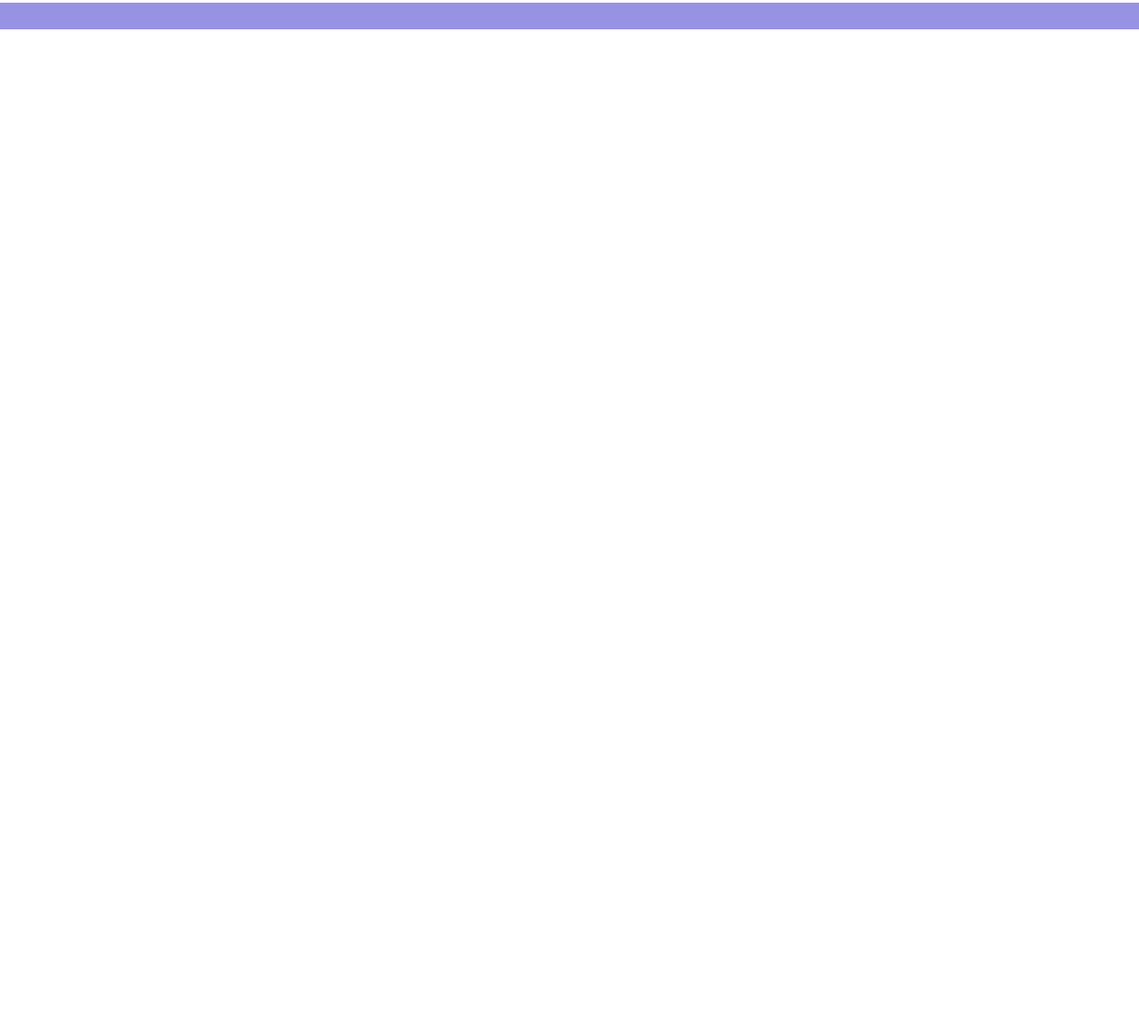
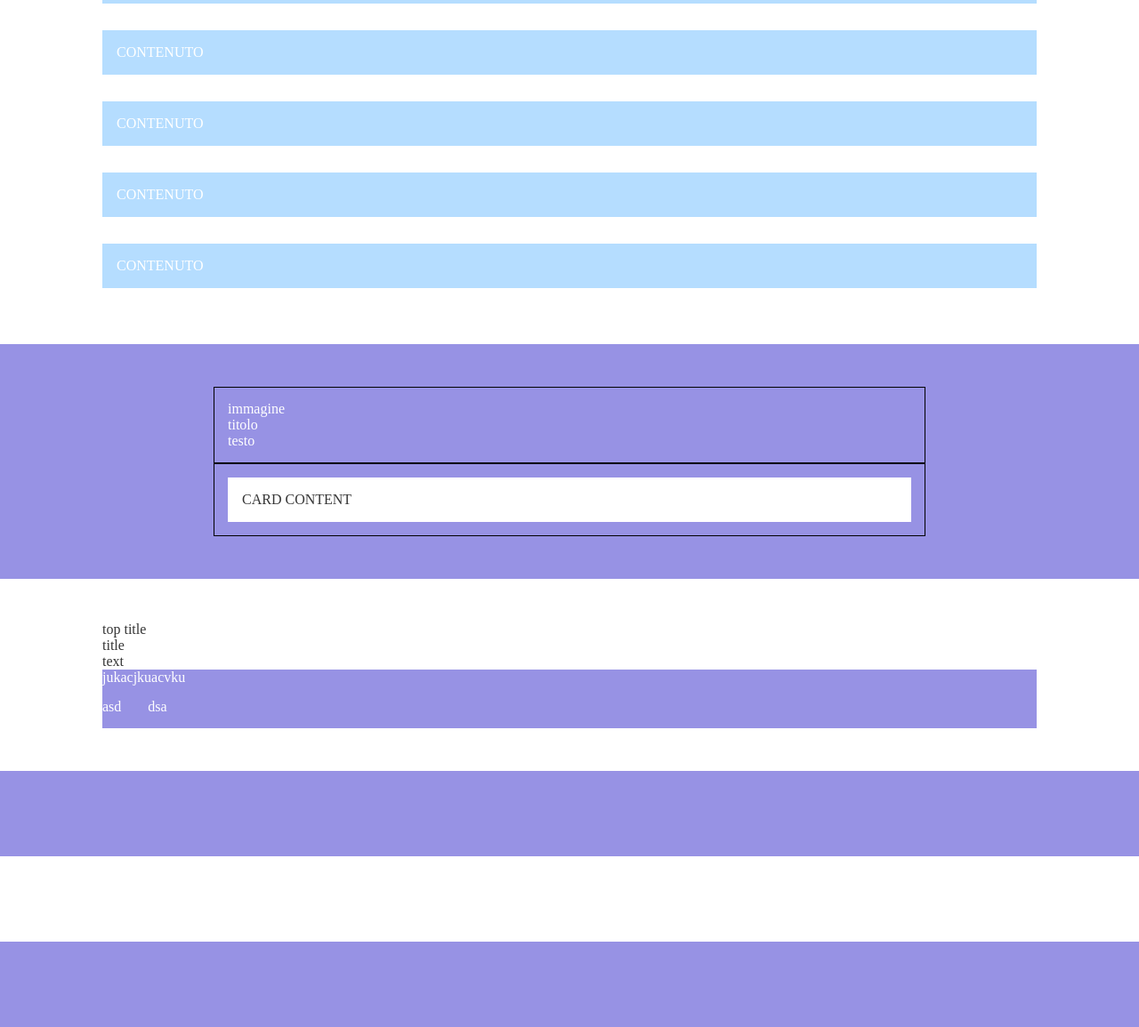
Before and after one commit to zeghena/htmlcss-responsive-layout, a plain HTML site: page index.html in a window 1280 px wide. Shown: the part 255-1410 px from the top of the page at 89% size. Before the commit the page ends 800 px from the top, so only its background shows below. Drawn offline with Linux system fonts and the light colour scheme.

Commit message:
testimonials

```diff
--- a/index.html
+++ b/index.html
@@ -68,13 +68,69 @@
     <!-- #### section PLANNING #####  -->
 
     <section id="planning">
-        <div class="row">
-            <div class="col"></div>
-            <div class="col"></div>
+        <div class="container">
+            <div class="row">
+                <div class="col">
+                    immagine <br>
+                    titolo <br>
+                    testo <br>
+
+
+                </div>
+                <div class="col">
+                    <div class="card">
+                        CARD CONTENT
+                    </div>
+                </div>
+            </div>
+
+        </div>
+
+    </section>
+
+    <!-- ##### SECTION testimonials #####  -->
+
+    <section id="testimonials">
+        <div class="container">
+            top title <br>
+            title <br>
+            text <br>
+            <div class="card">jukacjkuacvku
+                <div class="row">
+                    <div class="col">asd</div>
+                    <div class="col">dsa</div>
+                </div>
+
+            </div>
+
+        </div>
+
+    </section>
+    <section id="benefit">
+        <div class="container">
+
+        </div>
+
+    </section>
+    <section id="about">
+        <div class="container">
+
+        </div>
+
+    </section>
+    <section id="get-started">
+        <div class="container">
+
         </div>
 
     </section>
 
 </body>
+<!-- ##### END BODY #####  -->
+
+<!-- FOOTER  -->
+<footer>
+    <div class="container"></div>
+</footer>
 
 </html>
--- a/style.css
+++ b/style.css
@@ -3,6 +3,7 @@
   --secondary-color: #0084fd;
   --card-bg-color: #b5ddff;
   --card-color: #5b6f81;
+  --primary-text-color: #353535;
 }
 
 * {
@@ -10,6 +11,18 @@
   padding: 0;
   box-sizing: border-box;
   list-style-type: none;
+}
+
+body > section {
+  padding: 3rem 0;
+  background-color: white;
+  color: #353535;
+}
+
+body > section:nth-of-type(even) {
+  padding: 3rem 0;
+  background-color: var(--primary-color);
+  color: white;
 }
 
 /* ####  GRID #### */
@@ -94,19 +107,38 @@
 }
 
 /* ##### SECTION PLANNING #####  */
-#planning {
-  min-width: 1080px;
+#planning .col {
+  width: 50%;
+  border: 1px solid black;
+
+  color: white;
+}
+
+#planning .container {
+  max-width: 800px;
+}
+#planning .container .row {
+  align-items: flex-end;
+}
+#planning .card {
+  padding: 1rem;
+  background-color: white;
+  color: var(--primary-text-color);
+}
+
+/* #### section testimonials #####  */
+.card {
   background-color: var(--primary-color);
   color: white;
 }
-
-.row {
-  /* min-width: 900px; */
+#testimonials .container {
 }
 
 /* ####   MEDIA QUERY  ####  */
 
 /* ###  TABLET MEDIA  ####  */
+
+/* ### section demo app ### */
 
 @media screen and (max-width: 768px) {
   #demo-app .card .col {
@@ -115,5 +147,21 @@
     padding-bottom: 15px;
   }
 }
+#demo-app .row .col {
+  width: 100%;
+  padding-top: 15px;
+  padding-bottom: 15px;
+}
+/* ##### SECTION PLANNING #####  */
+#planning .col {
+  width: 100%;
+}
 
 /* ###  MOBILE MEDIA  ####  */
+@media screen and (max-width: 768px) {
+  #demo-app .row .col {
+    width: 100%;
+    padding-top: 15px;
+    padding-bottom: 15px;
+  }
+}
```
